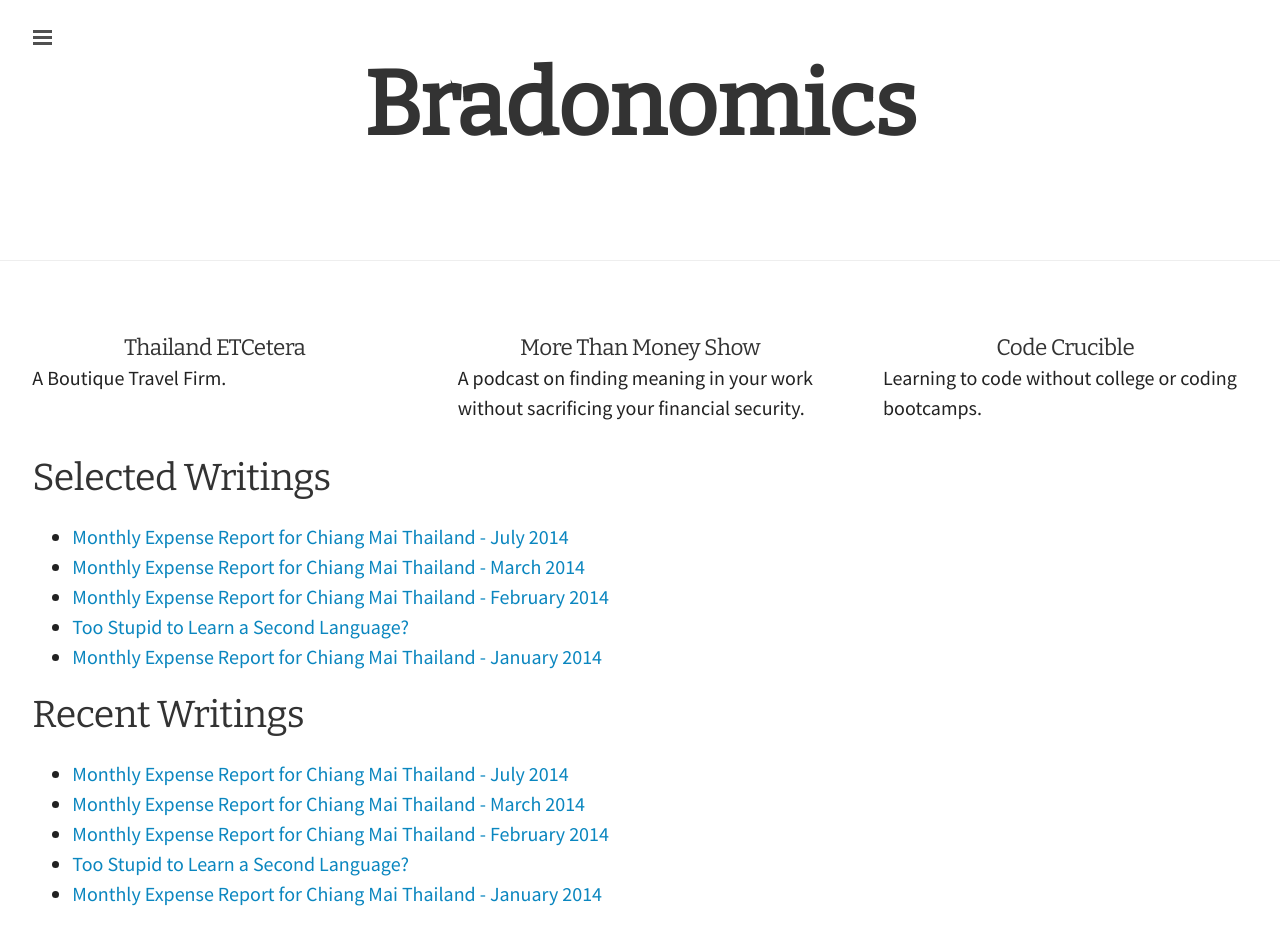
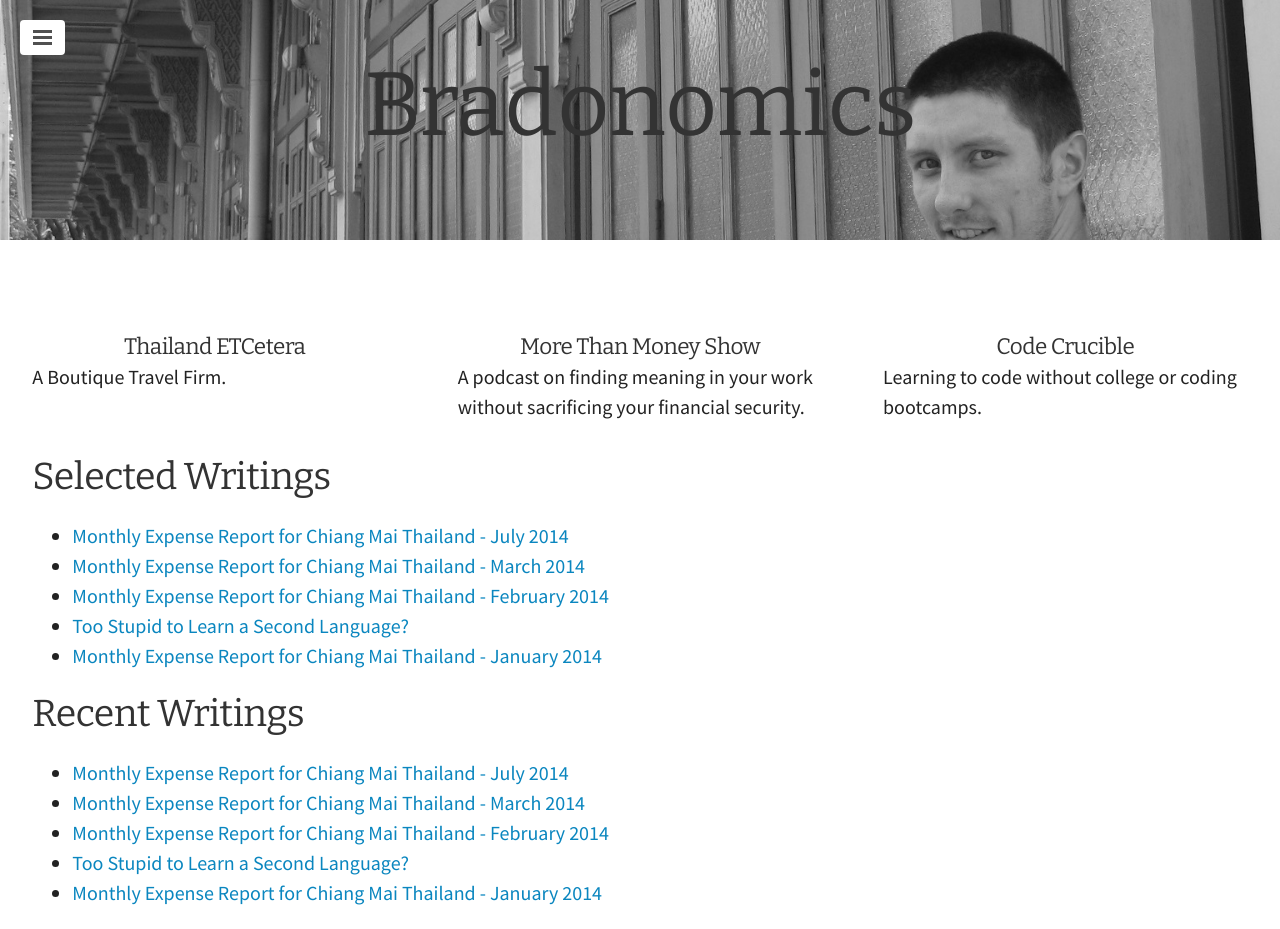
Before and after one commit to snowdj/bradonomics.github.io, a Jekyll site: the page built from index.html, in a window 1280 px wide. Built offline with Jekyll 4.4.1, drawn with Linux system fonts in a browser that asks for light colours; some web fonts are replaced; the list of posts is cut into pages by our own code.

Commit message:
Adjusting Header

```diff
--- a/css/style.css
+++ b/css/style.css
@@ -99,87 +99,6 @@
 h6 {
 	font-size: 16px;
 	font-size: 1rem;
-}
-
-/* Titles
---------------------------------------------- */
-
-h1.entry-title {
-	font-size: 48px;
-	font-size: 3rem;
-	font-weight: 700;
-	font-family: 'Bitter', Georgia, serif;
-}
-
-h2.entry-title {
-	font-size: 30px;
-	font-size: 1.875rem;
-	font-weight: 700;
-	font-family: 'Bitter', Georgia, serif;
-}
-
-.entry-title a, h2.entry-title a {
-	color: #333;
-	text-decoration: none;
-}
-
-.entry-title a:hover, h2.entry-title a:hover {
-	color: #0A86BF;
-	text-decoration: none;
-}
-
-/*
-Site Header
----------------------------------------------------------------------------------------------------- */
-
-.site-header {
-	background-color: #fff;
-	padding: 0;
-	overflow: hidden;
-}
-
-.header-image .site-header {
-	padding: 0;
-}
-
-/* Title Area
---------------------------------------------- */
-
-.title-area {
-	float: left;
-	padding: 0;
-	width: 360px;
-}
-
-.site-title {
-	font-family: 'Oswald', sans-serif;
-	font-size: 35px;
-	font-size: 2.188rem;
-	line-height: 1;
-	margin: 0 0 20px;
-	margin: 0 0 1.25rem;
-	text-transform: uppercase;
-}
-
-.site-title a,
-.site-title a:hover {
-	background-color: #0A86BF;
-	color: #fff;
-	display: inline-block;
-	padding: 16px;
-	padding: 1rem;
-	text-decoration: none;
-}
-
-.title-area,
-.site-title {
-	width: 100%;
-}
-
-.header-image .site-description,
-.header-image .site-title a {
-	display: block;
-	text-indent: -9999px;
 }
 
 
@@ -405,7 +324,6 @@
 .site-header {
   padding-bottom: 1rem;
   margin-bottom: 3rem;
-  border-bottom: 1px solid #eee;
 }
 .site-title {
   margin-top: 0;
```
